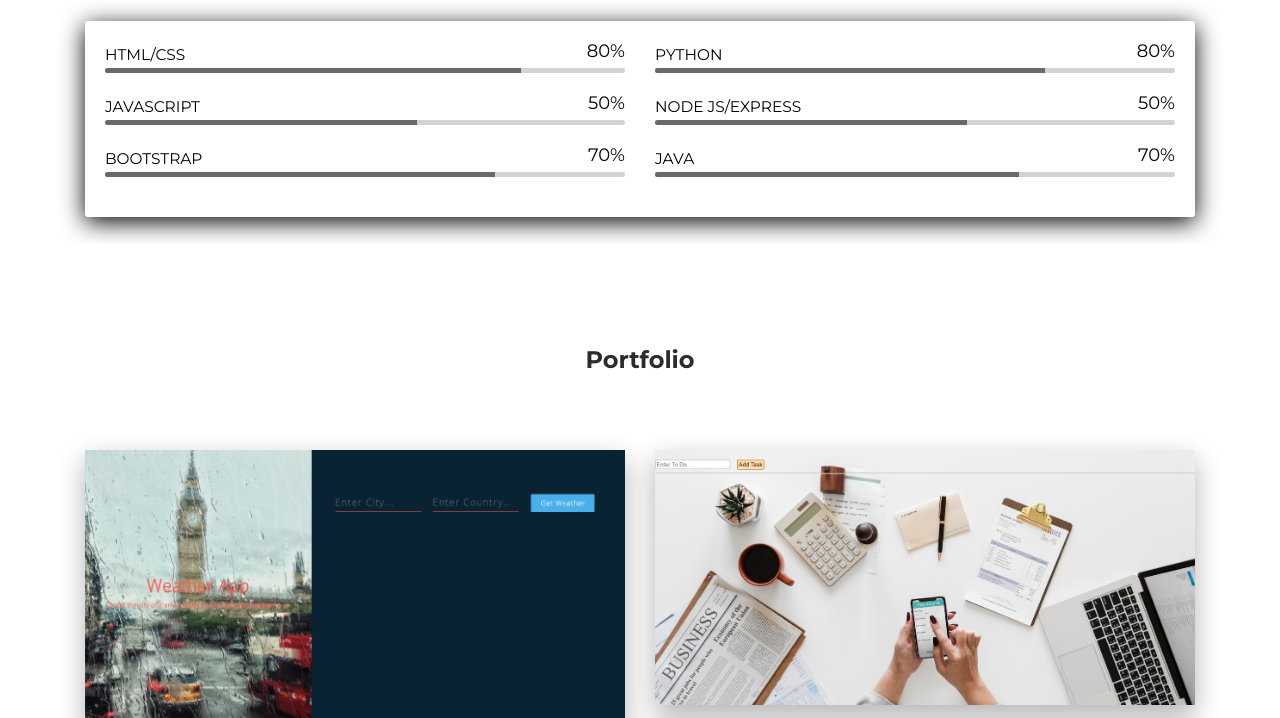
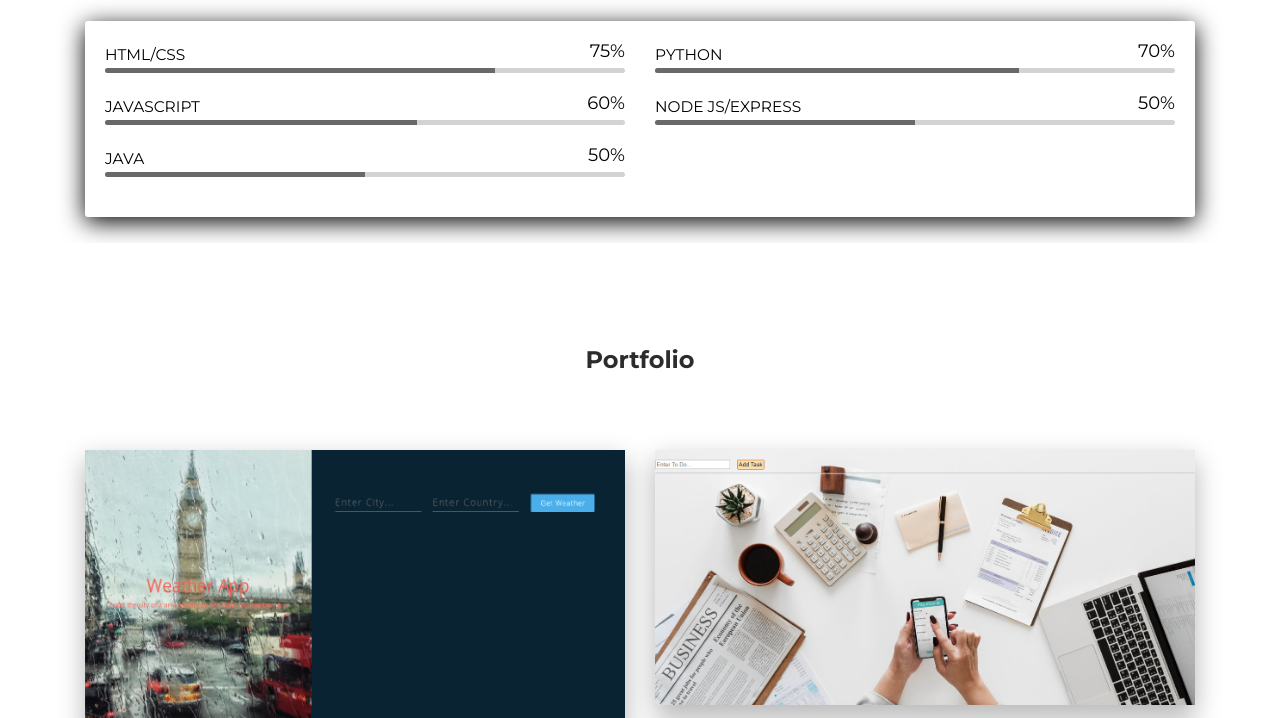
Before and after one commit to Abdur-Raheem-Lee/Abdur-Raheem-Lee.github.io, a plain HTML site: page index.html in a window 1280 px wide. Shown: the part 1118-1836 px from the top of the page. Drawn offline with Linux system fonts and the light colour scheme.

Commit message:
Add files via upload

```diff
--- a/index.html
+++ b/index.html
@@ -116,14 +116,14 @@
                                 <div class="col-md-6">
                                     <div class="progress-container progress-primary"><span class="progress-badge">HTML/CSS</span>
                                         <div class="progress">
-                                            <div class="progress-bar progress-bar-primary" data-aos="progress-full" data-aos-offset="10" data-aos-duration="2000" role="progressbar" aria-valuemin="0" aria-valuemax="100" style="width: 80%;"></div><span class="progress-value">80%</span>
+                                            <div class="progress-bar progress-bar-primary" data-aos="progress-full" data-aos-offset="10" data-aos-duration="2000" role="progressbar" aria-valuemin="0" aria-valuemax="100" style="width: 75%;"></div><span class="progress-value">75%</span>
                                         </div>
                                     </div>
                                 </div>
                                 <div class="col-md-6">
                                     <div class="progress-container progress-primary"><span class="progress-badge">Python</span>
                                         <div class="progress">
-                                            <div class="progress-bar progress-bar-primary" data-aos="progress-full" data-aos-offset="10" data-aos-duration="2000" role="progressbar" aria-valuemin="0" aria-valuemax="100" style="width: 75%;"></div><span class="progress-value">80%</span>
+                                            <div class="progress-bar progress-bar-primary" data-aos="progress-full" data-aos-offset="10" data-aos-duration="2000" role="progressbar" aria-valuemin="0" aria-valuemax="100" style="width: 70%;"></div><span class="progress-value">70%</span>
                                         </div>
                                     </div>
                                 </div>
@@ -132,30 +132,23 @@
                                 <div class="col-md-6">
                                     <div class="progress-container progress-primary"><span class="progress-badge">JavaScript</span>
                                         <div class="progress">
-                                            <div class="progress-bar progress-bar-primary" data-aos="progress-full" data-aos-offset="10" data-aos-duration="2000" role="progressbar" aria-valuemin="0" aria-valuemax="100" style="width: 60%;"></div><span class="progress-value">50%</span>
+                                            <div class="progress-bar progress-bar-primary" data-aos="progress-full" data-aos-offset="10" data-aos-duration="2000" role="progressbar" aria-valuemin="0" aria-valuemax="100" style="width: 60%;"></div><span class="progress-value">60%</span>
                                         </div>
                                     </div>
                                 </div>
                                 <div class="col-md-6">
                                     <div class="progress-container progress-primary"><span class="progress-badge">Node JS/Express</span>
                                         <div class="progress">
-                                            <div class="progress-bar progress-bar-primary" data-aos="progress-full" data-aos-offset="10" data-aos-duration="2000" role="progressbar" aria-valuemin="0" aria-valuemax="100" style="width: 60%;"></div><span class="progress-value">50%</span>
+                                            <div class="progress-bar progress-bar-primary" data-aos="progress-full" data-aos-offset="10" data-aos-duration="2000" role="progressbar" aria-valuemin="0" aria-valuemax="100" style="width: 50%;"></div><span class="progress-value">50%</span>
                                         </div>
                                     </div>
                                 </div>
                             </div>
                             <div class="row">
                                 <div class="col-md-6">
-                                    <div class="progress-container progress-primary"><span class="progress-badge">Bootstrap</span>
-                                        <div class="progress">
-                                            <div class="progress-bar progress-bar-primary" data-aos="progress-full" data-aos-offset="10" data-aos-duration="2000" role="progressbar" aria-valuemin="0" aria-valuemax="100" style="width: 75%;"></div><span class="progress-value">70%</span>
-                                        </div>
-                                    </div>
-                                </div>
-                                <div class="col-md-6">
                                     <div class="progress-container progress-primary"><span class="progress-badge">Java</span>
                                         <div class="progress">
-                                            <div class="progress-bar progress-bar-primary" data-aos="progress-full" data-aos-offset="10" data-aos-duration="2000" role="progressbar" aria-valuemin="0" aria-valuemax="100" style="width: 70%;"></div><span class="progress-value">70%</span>
+                                            <div class="progress-bar progress-bar-primary" data-aos="progress-full" data-aos-offset="10" data-aos-duration="2000" role="progressbar" aria-valuemin="0" aria-valuemax="100" style="width: 50%;"></div><span class="progress-value">50%</span>
                                         </div>
                                     </div>
                                 </div>
```
